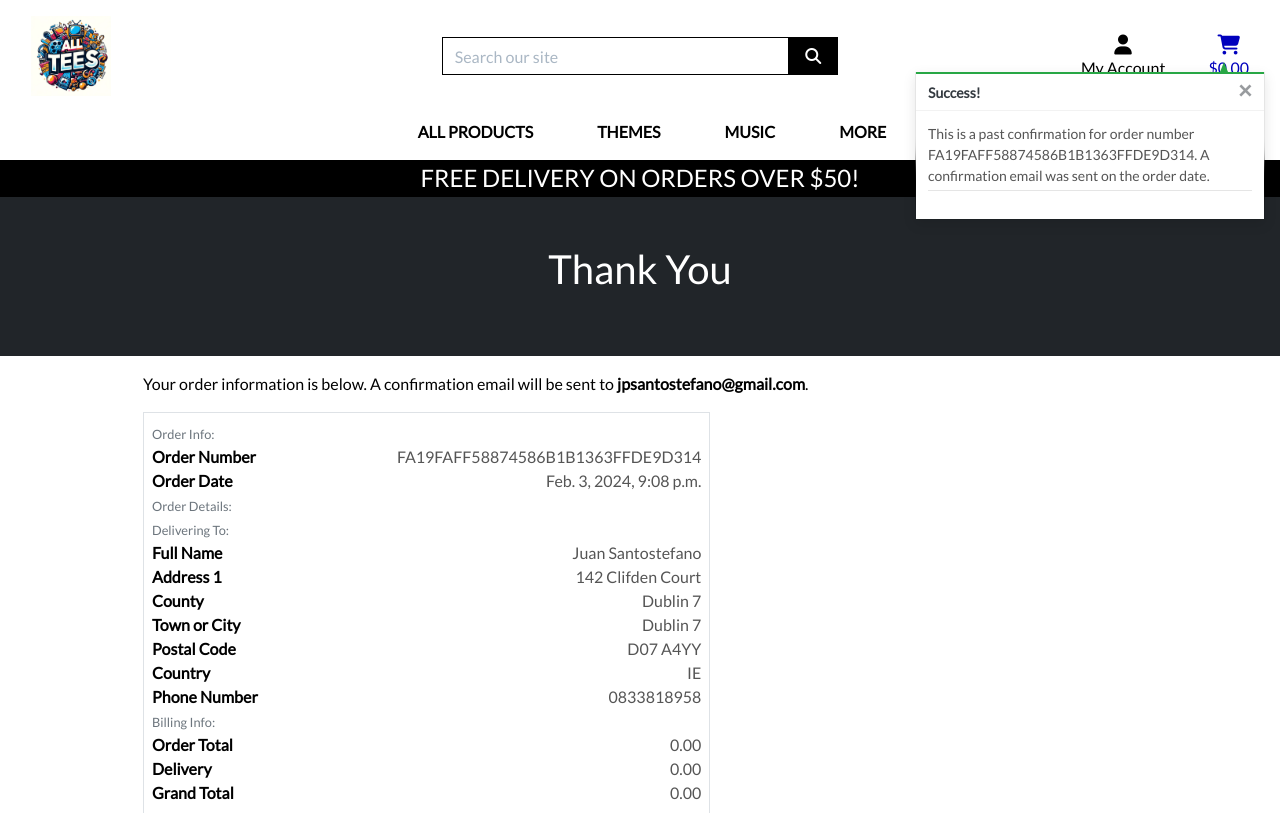
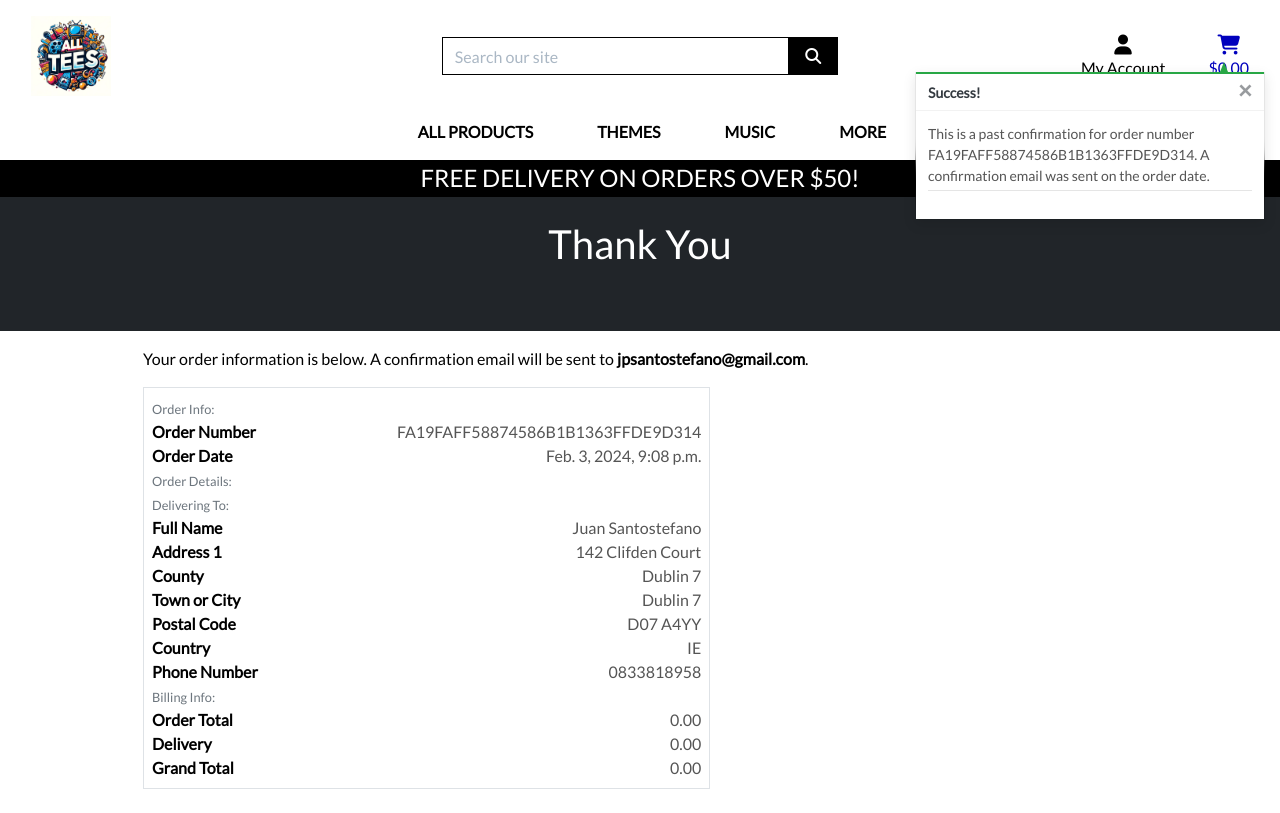
Before and after one commit to jpsantostefano/all-tees, a Django app: a page that uses templates/base.html in a window 1280 px wide. Shown: the top 813 px of the page. Run offline with Django 3.2, Linux system fonts and the light colour scheme; data comes from the database, SQL or seed files in the repository; data that the repository does not hold is empty; some libraries are stand-ins or nearby versions.

Commit message:
margin top header modified

```diff
--- a/static/css/base.css
+++ b/static/css/base.css
@@ -175,7 +175,7 @@ header {
     background-color: #212529;
     text-align: center;
     color: white;
-    margin-top: 190px;
+    margin-top: 165px;
     padding: 55px;
 }
 
```
